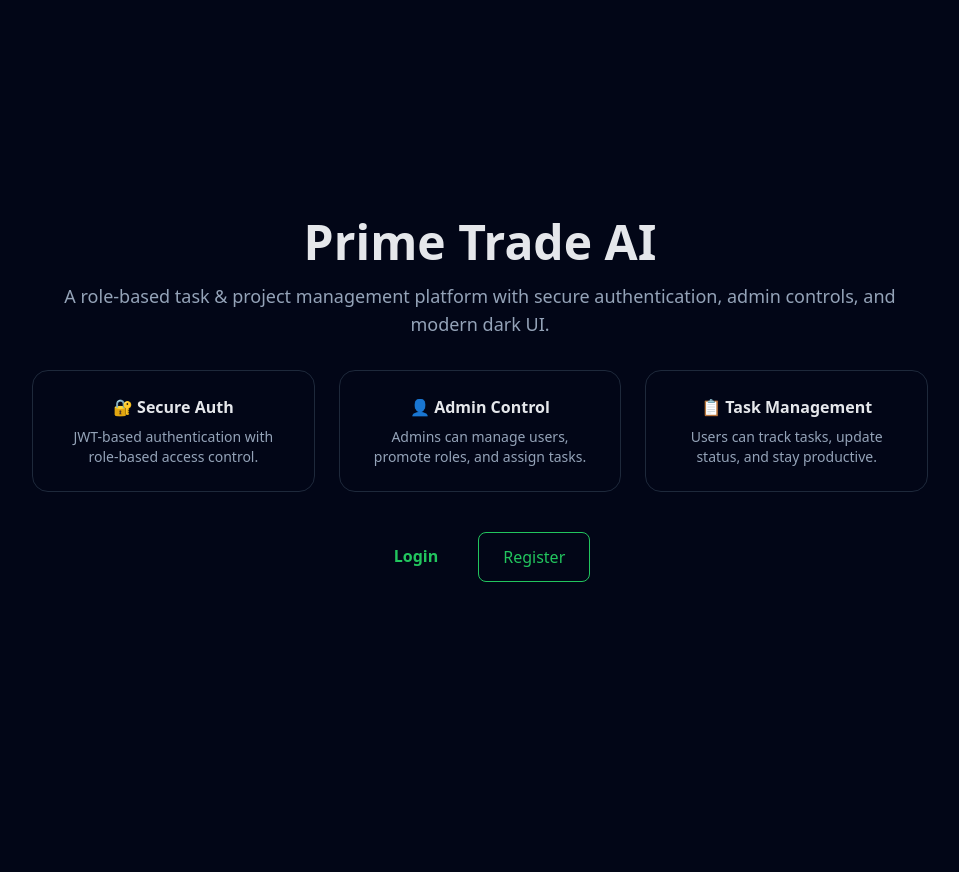
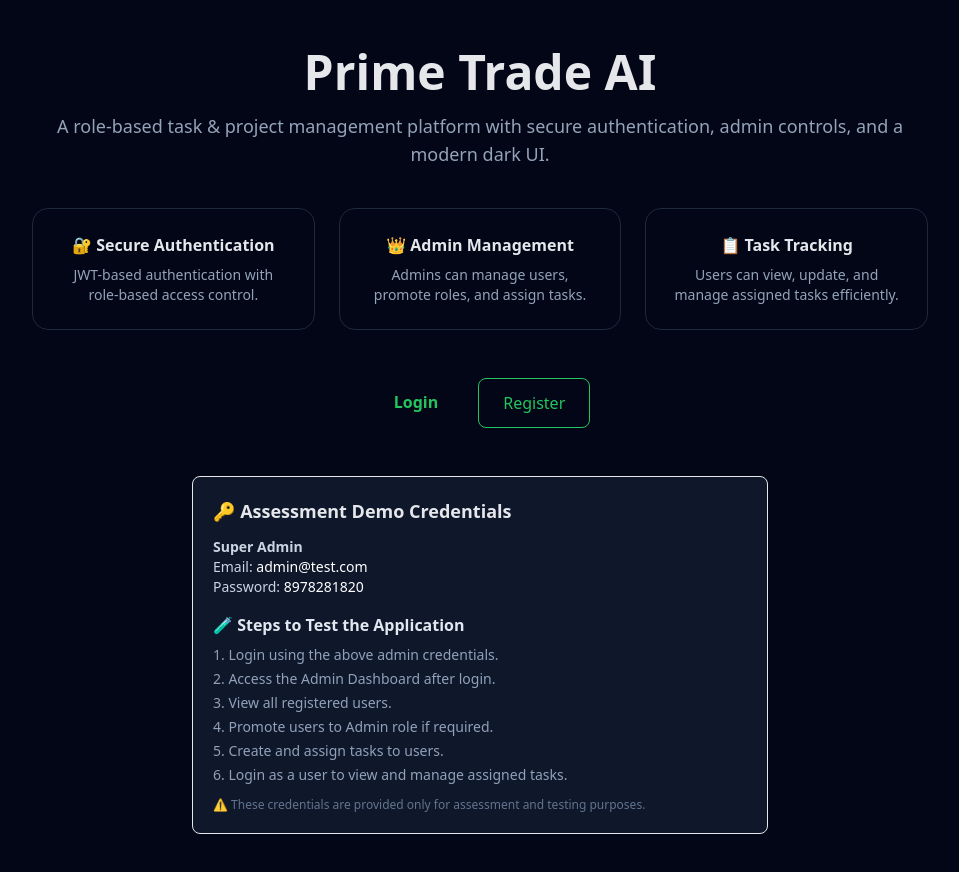
Before and after one commit to anilKumar-9/prime-trade-ai-assignment, a React (Vite) app in the folder frontend/: page / in a window 1280 px wide. Shown: the top 872 px of the page, without its empty margins (160-1119 px from the left). Before the commit the page ends 800 px from the top, so only its background shows below. Built offline with nearby package versions, Linux system fonts and the light colour scheme; no server answers.

Commit message:
add new nav bar

```diff
--- a/frontend/src/components/Navbar.jsx
+++ b/frontend/src/components/Navbar.jsx
@@ -1,4 +1,4 @@
-import { Link, useNavigate } from "react-router-dom";
+import { useNavigate } from "react-router-dom";
 import { useAuth } from "../context/AuthContext";
 
 export default function Navbar() {
@@ -6,33 +6,19 @@ export default function Navbar() {
   const navigate = useNavigate();
 
   const handleLogout = () => {
-    logout(); // clears localStorage
-    navigate("/login"); // redirect
+    logout(); // clear auth state
+    navigate("/login"); // redirect to login
   };
 
   if (!user) return null;
 
   return (
-    <nav className="bg-card border-b border-border px-6 py-4 flex justify-between">
-      <div className="flex gap-4 items-center">
-        <Link to="/dashboard" className="text-accent font-bold">
-          Prime Trade AI
-        </Link>
-
-        <Link to="/tasks" className="text-muted hover:text-white">
-          Tasks
-        </Link>
-
-        {user.role === "ADMIN" && (
-          <Link to="/admin" className="text-muted hover:text-white">
-            Admin
-          </Link>
-        )}
-      </div>
+    <nav className="bg-card border-b border-border px-6 py-4 flex justify-between items-center">
+      <span className="text-accent font-bold text-lg">Prime Trade AI</span>
 
       <button
         onClick={handleLogout}
-        className="bg-danger px-3 py-1 rounded text-white"
+        className="bg-danger px-4 py-2 rounded text-white font-semibold hover:opacity-90"
       >
         Logout
       </button>
--- a/frontend/src/pages/Home.jsx
+++ b/frontend/src/pages/Home.jsx
@@ -2,46 +2,47 @@ import { Link } from "react-router-dom";
 
 export default function Home() {
   return (
-    <div className="min-h-screen bg-bg flex items-center justify-center px-6">
+    <div className="min-h-screen bg-bg flex items-center justify-center px-6 py-12">
       <div className="max-w-4xl w-full text-center">
+        {/* Title */}
         <h1 className="text-4xl md:text-5xl font-bold text-accent mb-4">
           Prime Trade AI
         </h1>
 
-        <p className="text-muted text-lg mb-8">
+        <p className="text-muted text-lg mb-10">
           A role-based task & project management platform with secure
-          authentication, admin controls, and modern dark UI.
+          authentication, admin controls, and a modern dark UI.
         </p>
 
         {/* Features */}
-        <div className="grid md:grid-cols-3 gap-6 mb-10">
+        <div className="grid md:grid-cols-3 gap-6 mb-12">
           <div className="card">
-            <h3 className="font-semibold mb-2">🔐 Secure Auth</h3>
+            <h3 className="font-semibold mb-2">🔐 Secure Authentication</h3>
             <p className="text-muted text-sm">
               JWT-based authentication with role-based access control.
             </p>
           </div>
 
           <div className="card">
-            <h3 className="font-semibold mb-2">👤 Admin Control</h3>
+            <h3 className="font-semibold mb-2">👑 Admin Management</h3>
             <p className="text-muted text-sm">
               Admins can manage users, promote roles, and assign tasks.
             </p>
           </div>
 
           <div className="card">
-            <h3 className="font-semibold mb-2">📋 Task Management</h3>
+            <h3 className="font-semibold mb-2">📋 Task Tracking</h3>
             <p className="text-muted text-sm">
-              Users can track tasks, update status, and stay productive.
+              Users can view, update, and manage assigned tasks efficiently.
             </p>
           </div>
         </div>
 
         {/* Actions */}
-        <div className="flex justify-center gap-4">
+        <div className="flex justify-center gap-4 mb-12">
           <Link
             to="/login"
-            className="bg-accent text-black px-6 py-3 rounded-lg font-semibold"
+            className="bg-accent text-black px-6 py-3 rounded-lg font-semibold hover:opacity-90"
           >
             Login
           </Link>
@@ -53,6 +54,41 @@ export default function Home() {
             Register
           </Link>
         </div>
+
+        {/* Demo / Assessment Section */}
+        <div className="max-w-xl mx-auto border border-border rounded-lg p-5 bg-slate-900 text-left">
+          <h3 className="text-accent font-semibold text-lg mb-3">
+            🔑 Assessment Demo Credentials
+          </h3>
+
+          <div className="text-sm text-slate-300 mb-4">
+            <p className="font-semibold">Super Admin</p>
+            <p>
+              Email: <span className="text-white">admin@test.com</span>
+            </p>
+            <p>
+              Password: <span className="text-white">8978281820</span>
+            </p>
+          </div>
+
+          <h4 className="text-slate-200 font-semibold mb-2">
+            🧪 Steps to Test the Application
+          </h4>
+
+          <ol className="list-decimal list-inside text-sm text-slate-400 space-y-1">
+            <li>Login using the above admin credentials.</li>
+            <li>Access the Admin Dashboard after login.</li>
+            <li>View all registered users.</li>
+            <li>Promote users to Admin role if required.</li>
+            <li>Create and assign tasks to users.</li>
+            <li>Login as a user to view and manage assigned tasks.</li>
+          </ol>
+
+          <p className="text-xs text-slate-500 mt-3">
+            ⚠️ These credentials are provided only for assessment and testing
+            purposes.
+          </p>
+        </div>
       </div>
     </div>
   );
```
